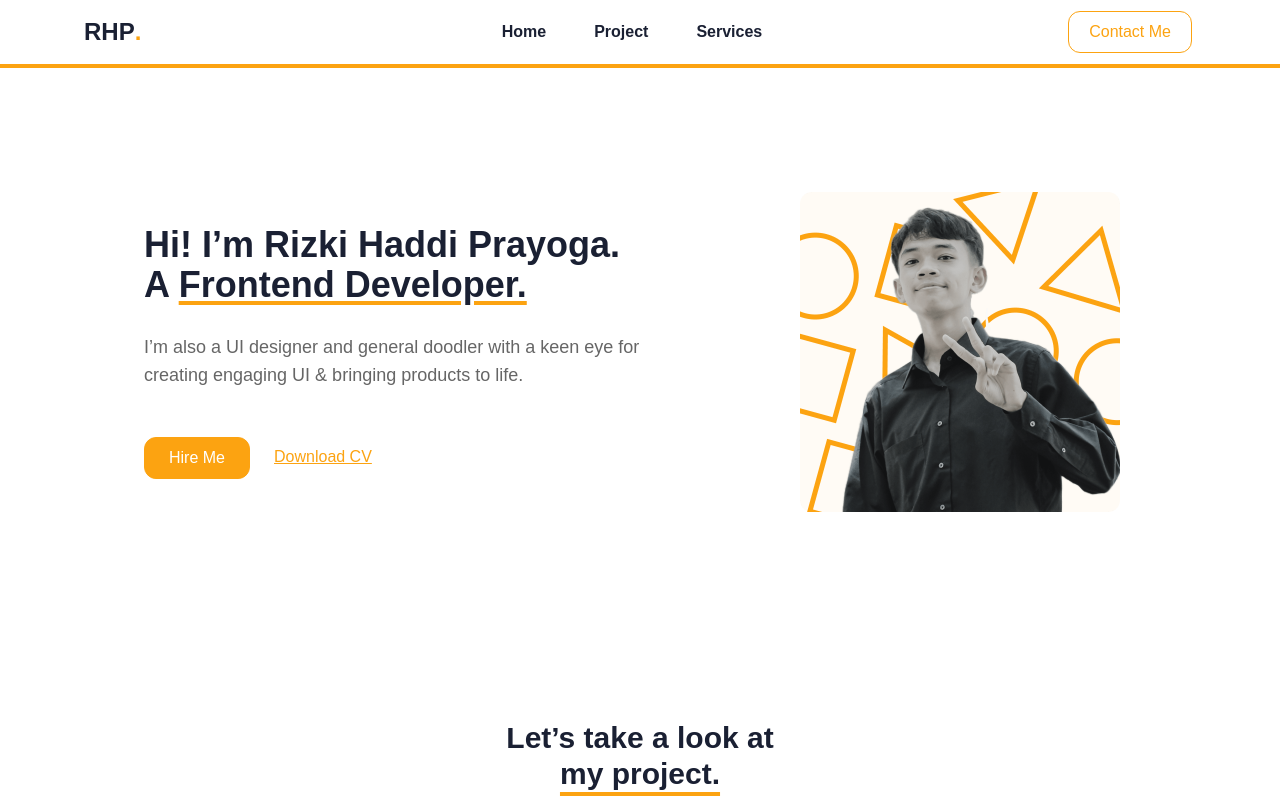
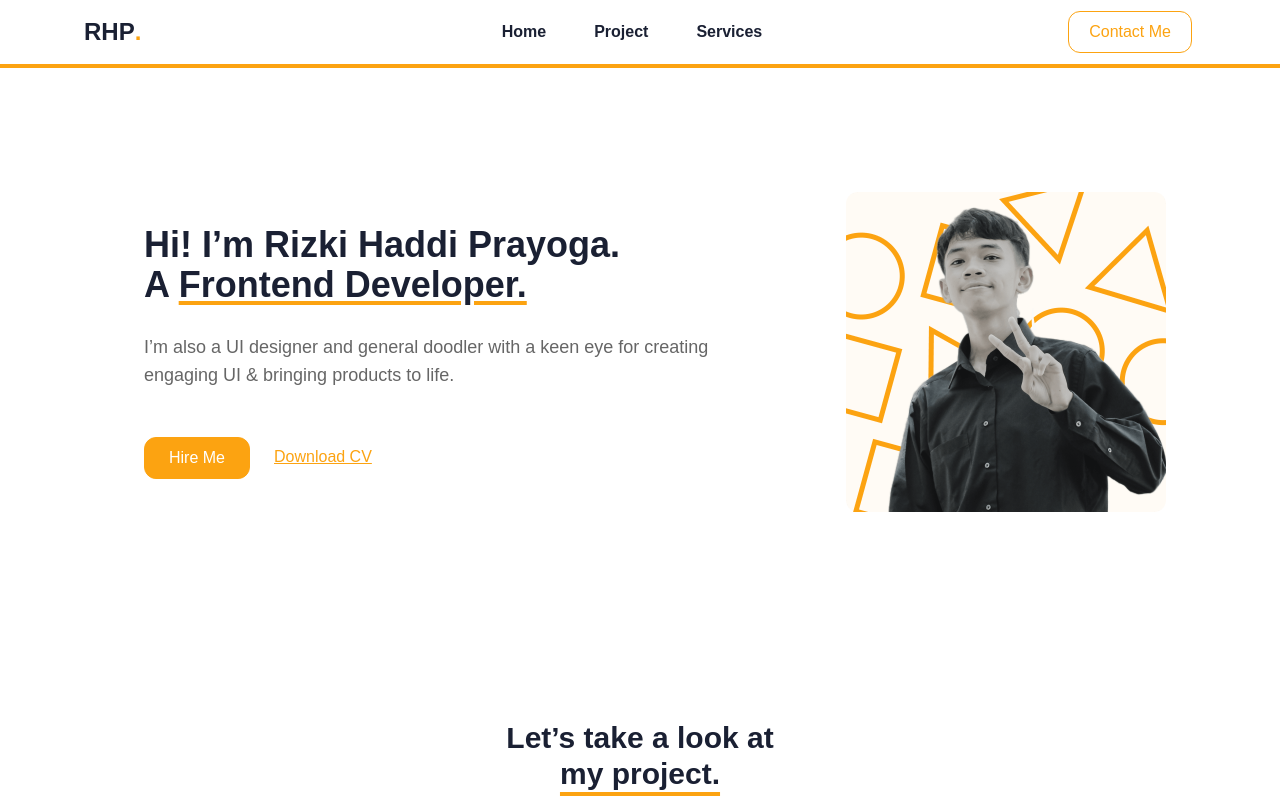
Before and after one commit to RizuMong/personal-website, a React (Vite) app: page / in a window 1280 px wide. Shown: the top 800 px of the page. Built offline with nearby package versions, Linux system fonts and the light colour scheme.

Commit message:
update hero

```diff
--- a/src/components/Hero.jsx
+++ b/src/components/Hero.jsx
@@ -4,13 +4,13 @@ import imgHero from "../assets/img/img_hero.png";
 
 const Hero = () => {
   return (
-    <section className="container mx-auto px-1 md:px-0 grid lg:grid-cols-2 md:grid-cols-2 xl:grid-cols-2 mt-10 md:mt-14 lg:mt-32 xl:mt-32 place-items-center items-center">
+    <section className="container mx-auto px-1 md:px-0 grid lg:grid-cols-2 md:grid-cols-2 xl:grid-cols-7 mt-10 md:mt-14 lg:mt-32 xl:mt-32 place-items-center items-center">
       <img
         className="w-[300px] mb-10 md:hidden lg:hidden xl:hidden"
         src={imgHero}
         alt="Image Hero"
       />
-      <div className=" ml-4 md:ml-8 lg:ml-24 xl:ml-36">
+      <div className="xl:col-span-4 ml-4 md:ml-8 lg:ml-24 xl:ml-36">
         <h2 className="font-extrabold text-secondary text-2xl md:text-2xl lg:text-[28px] xl:text-4xl selection:bg-orange-400">
           Hi! I’m Rizki Haddi Prayoga. <br /> A{" "}
           <span className="underline decoration-4 underline-offset-4 decoration-primary">
@@ -39,7 +39,7 @@ const Hero = () => {
         </div>
       </div>
       <img
-        className="md:w-64 lg:w-72 xl:w-80 hidden md:flex lg:flex xl:flex hover:animate-pulse"
+        className="xl:col-span-3 md:w-64 lg:w-72 xl:w-80 hidden md:flex lg:flex xl:flex hover:animate-pulse"
         src={imgHero}
         alt="Image Hero"
       />
```
